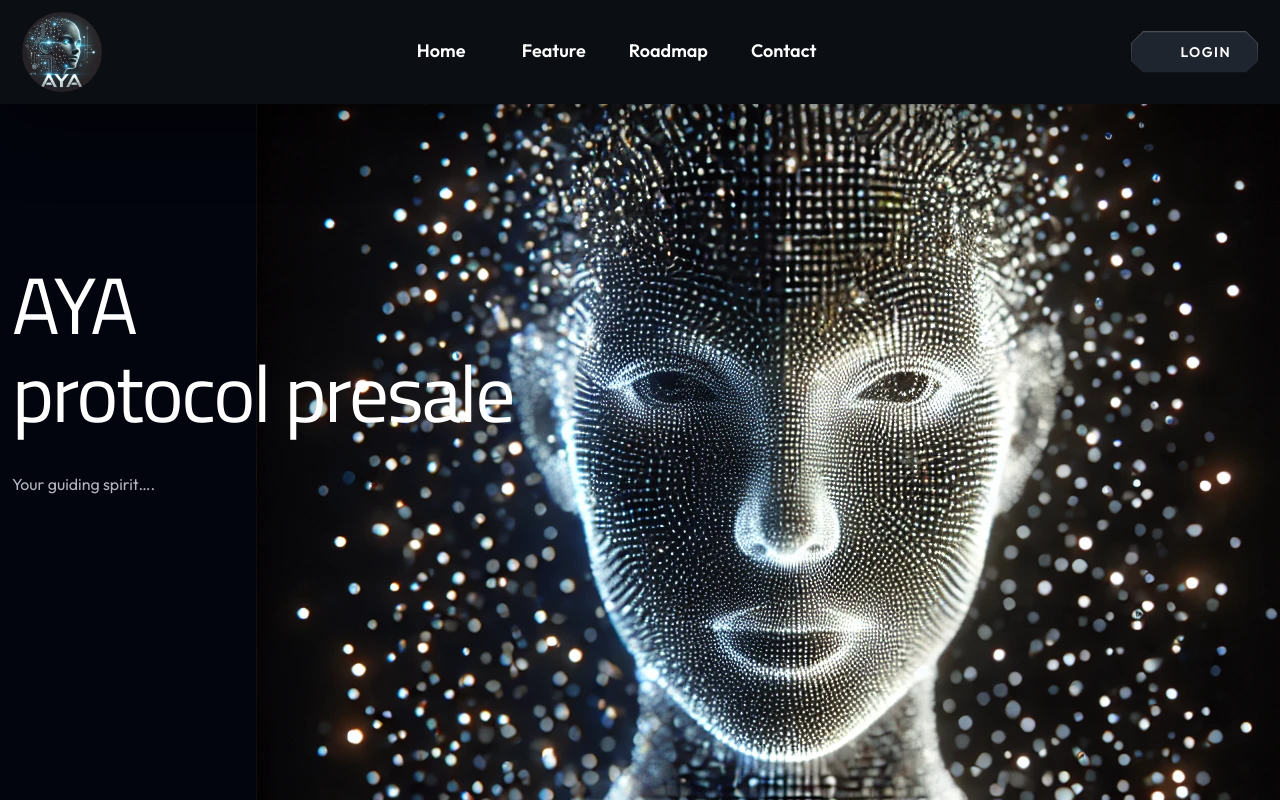
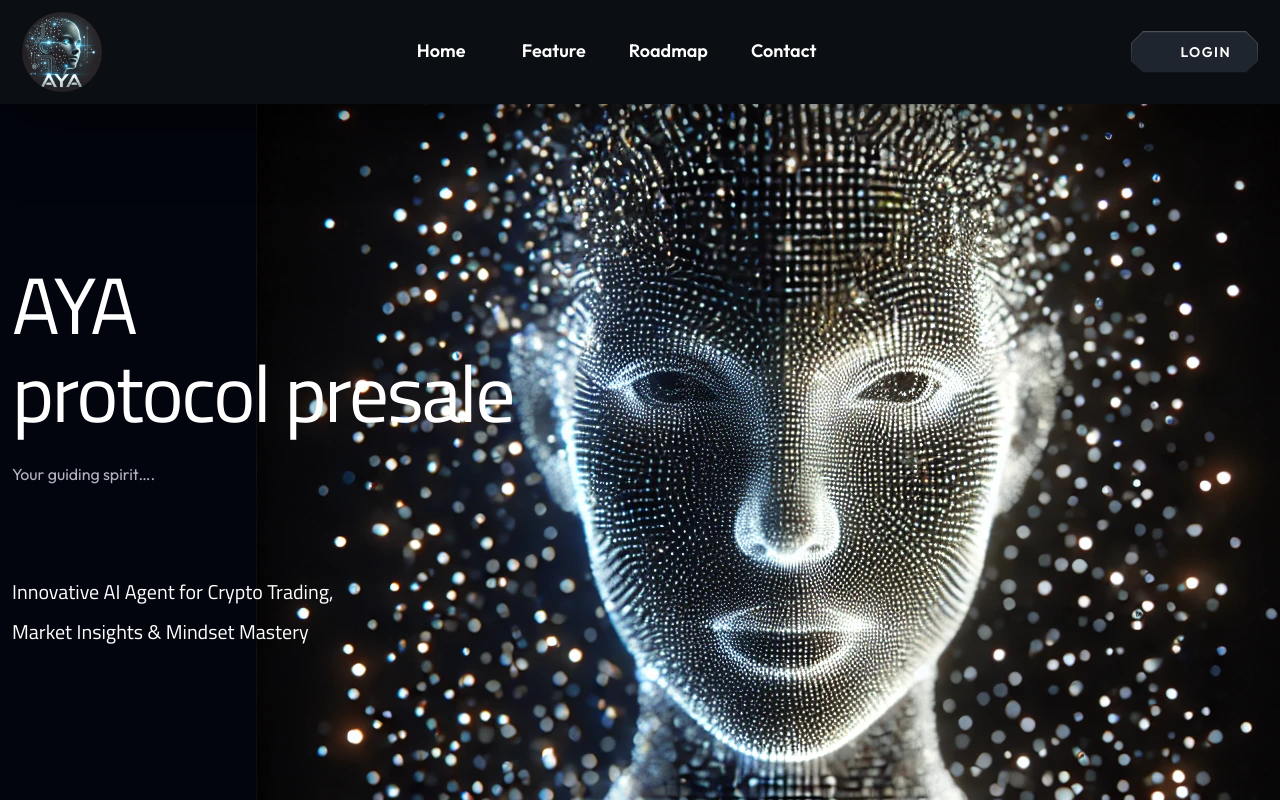
Before and after one commit to DatsOlena/AYA_-Crypto_Agent, a React (Vite) app: page / in a window 1280 px wide. Shown: the top 800 px of the page. Built offline with nearby package versions, Linux system fonts and the light colour scheme; a web font is replaced by a local one.

Commit message:
Add main page text

```diff
--- a/src/component/homes/home-one/Hero.tsx
+++ b/src/component/homes/home-one/Hero.tsx
@@ -8,9 +8,10 @@
             <div className="row align-items-center">
                <div className="col-lg-7">
                   <div className="blockchain-hero__content position-relative z-1">
-                     <h1 className="title text-80 mb-35 -tracking-2/4">AYA <br /> protocol presale</h1>
+                     <h1 className="title text-80 mb-25 -tracking-2/4">AYA <br /> protocol presale</h1>
 
                      <p className="mb-50 text-20 leading-30">Your guiding spirit….</p>
+                     <h4 className="pt-35 text-65 lh-lg">Innovative AI Agent for Crypto Trading, <br />Market Insights & Mindset Mastery</h4>
                      {/* <div className="btns">
                         <Link className="blc-btn" to="#">get started</Link>
                         <Link className="blc-btn blc-btn--white" to="#">white paper</Link>
```
